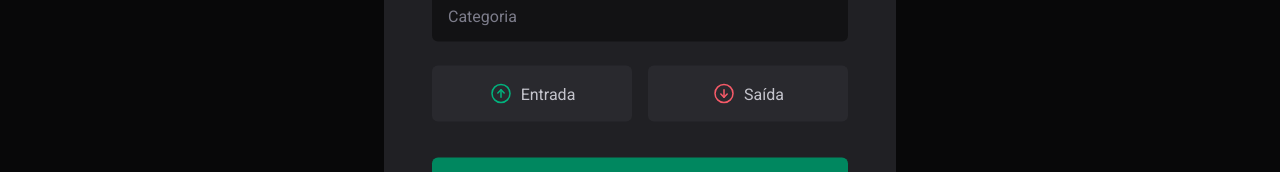
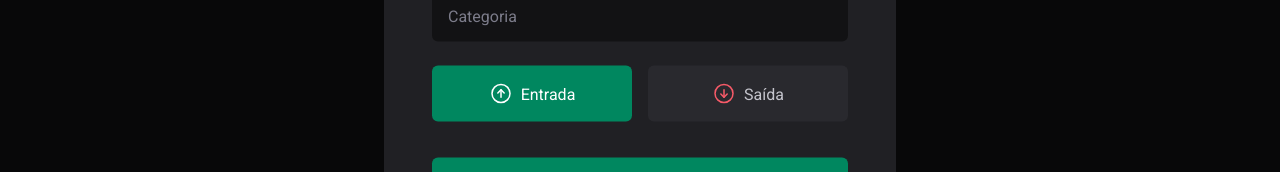
Before and after one commit to fernandogatto/ignite-dt-money, a React (Vite) app: page / in a window 1280 px wide. Both pictures are taken after a click on the button "Nova transação". Shown: the part 398-570 px from the top of the page. Built offline with nearby package versions, Linux system fonts and the light colour scheme; no server answers.

Commit message:
feat: add controlled inputs from react hook form

```diff
--- a/src/components/NewTransactionModal/index.tsx
+++ b/src/components/NewTransactionModal/index.tsx
@@ -1,6 +1,6 @@
 import * as Dialog from '@radix-ui/react-dialog';
 import { ArrowCircleDown, ArrowCircleUp, X } from "phosphor-react";
-import { useForm } from 'react-hook-form';
+import { Controller, useForm } from 'react-hook-form';
 import { zodResolver } from '@hookform/resolvers/zod';
 import * as z from 'zod';
 
@@ -10,16 +10,21 @@
   description: z.string(),
   price: z.number(),
   category: z.string(),
+  type: z.enum(['income', 'outcome']),
 });
 
 type NewTransactionFormInputs = z.infer<typeof schema>;
 
 export function NewTransactionModal() {
   const {
+    control,
     register,
     handleSubmit,
-    formState: { errors, isSubmitting } } = useForm({
-    resolver: zodResolver(schema)
+    formState: { isSubmitting } } = useForm({
+    resolver: zodResolver(schema),
+    defaultValues: {
+      type: 'income'
+    }
   });
 
   async function handleCreateNewTransaction(data: NewTransactionFormInputs) {
@@ -46,7 +51,6 @@
             required
             {...register("description")}
           />
-          {errors.description && <span>{errors.description.message}</span>}
 
           <input
             type="number"
@@ -54,6 +58,7 @@
             required
             {...register("price",{ valueAsNumber: true })}
           />
+
           <input
             type="text"
             placeholder="Categoria"
@@ -61,7 +66,15 @@
             {...register("category")}
           />
 
-          <TransactionType>
+          <Controller
+            control={control}
+            name="type"
+            render={({ field }) => {
+              return (
+                <TransactionType
+                  onValueChange={field.onChange}
+                  value={field.value}
+                >
                   <TransactionTypeButton variant="income" value="income">
                     <ArrowCircleUp size={24} />
                     Entrada
@@ -71,6 +84,9 @@
                     Saída
                   </TransactionTypeButton>
                 </TransactionType>
+              )
+            }}
+          />
 
           <button type="submit"  disabled={isSubmitting}>
             Cadastrar
```
Lines whose indentation alone changed are shown as unchanged.
